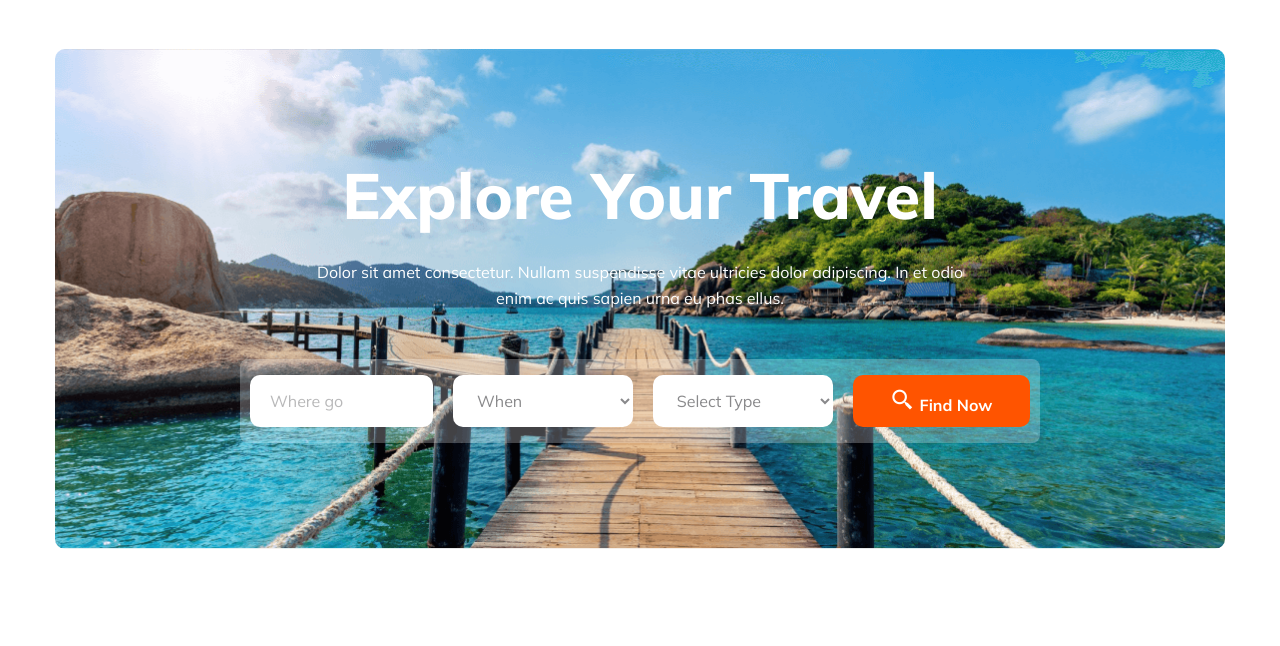
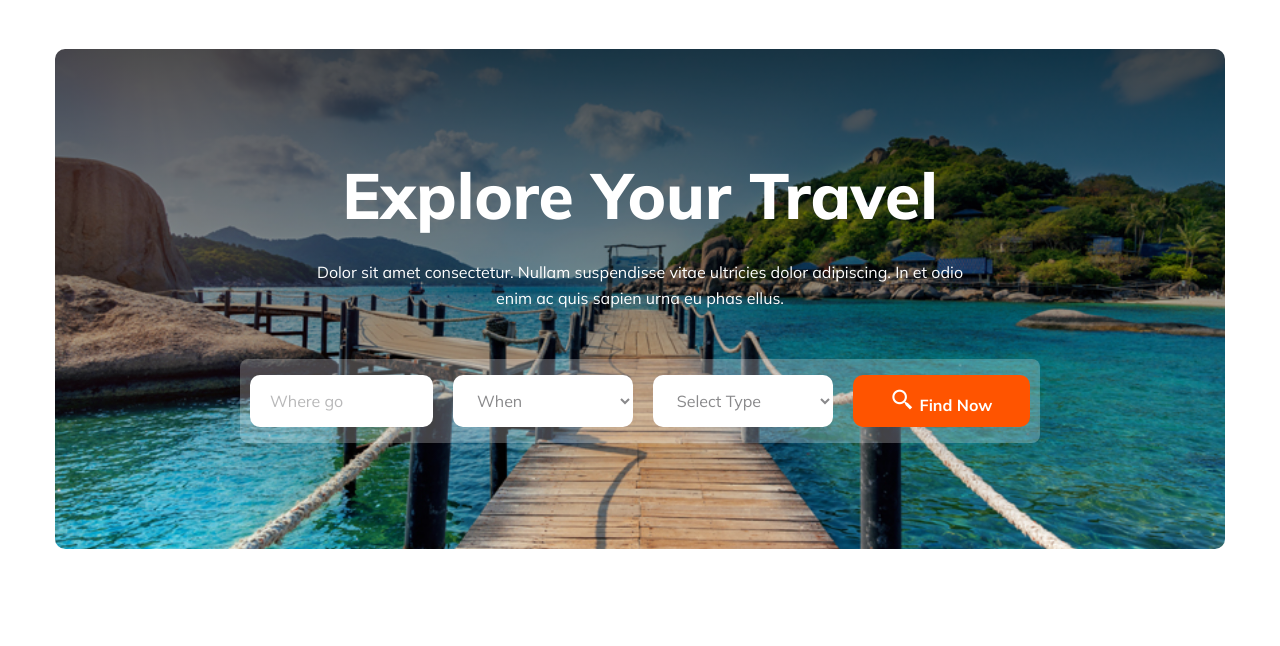
Before and after one commit to Sakibfy/B9-A2-Hero-Travel, a plain HTML site: page index.html in a window 1280 px wide. Shown: the part 118-764 px from the top of the page. Drawn offline with nearby package versions, Linux system fonts and the light colour scheme.

Commit message:
travel img add

```diff
--- a/Style/style.css
+++ b/Style/style.css
@@ -61,9 +61,7 @@ color: #FF5400;
   height: 500px;
   margin: 0 auto;
   background-position: center;
-  background-image: linear-gradient(rgba(0,0,0,0.7), rgba(0,0,0,0.0)),  url(../Images/banner.png);
-  /* background-image: url(../Images/bd-mountain.png); */
-  background-image: url(../Images/banner.png);
+  background-image: linear-gradient(rgba(0,0,0,0.7), rgba(0,0,0,0.0)),  url(../Images/travel_s.jpg);
   background-repeat: no-repeat;
   background-size: cover;
   border-radius: 10px;
```
Also changed, not shown: Images/travel_s.jpg (added).
